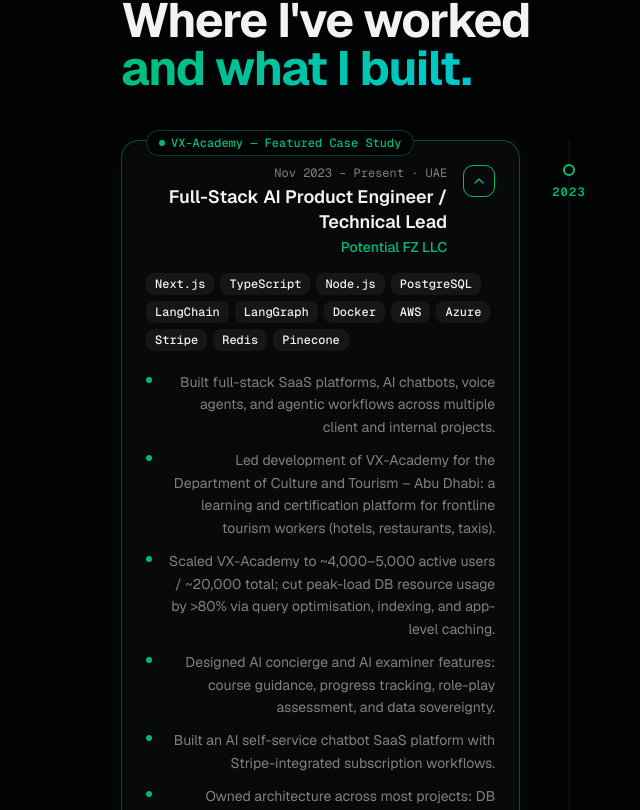
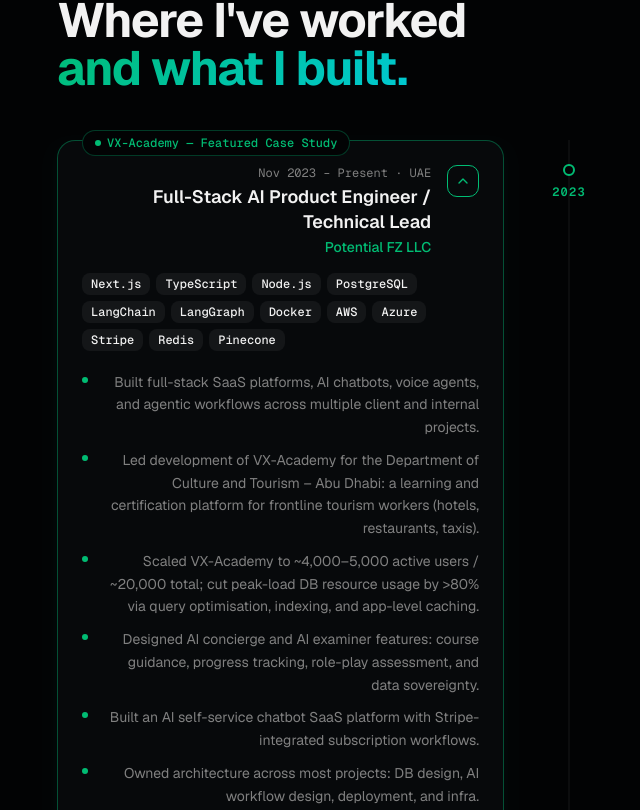
Before and after one commit to KeenanFernandes2000/portfoliowebsite, a Next.js app: page / in a window 1280 px wide. Shown: the part 1930-2740 px from the top of the page, without its empty margins (71-711 px from the left). Built offline with nearby package versions, Linux system fonts and the light colour scheme.

Commit message:
fix(experience): animate expand + widen layout

```diff
--- a/components/sections/experience.tsx
+++ b/components/sections/experience.tsx
@@ -1,7 +1,7 @@
 "use client";
 
 import * as React from "react";
-import { useInView } from "framer-motion";
+import { useInView, AnimatePresence, motion } from "framer-motion";
 import { useReducedMotion } from "framer-motion";
 import { ChevronDown } from "lucide-react";
 import { cn } from "@/lib/utils";
@@ -200,8 +200,21 @@
           </div>
 
           {/* Expandable bullets */}
+          <AnimatePresence initial={false}>
             {expanded && (
-            <ul className="mt-5 space-y-2.5" role="list">
+              <motion.ul
+                key="bullets"
+                role="list"
+                initial={{ height: 0, opacity: 0 }}
+                animate={{ height: "auto", opacity: 1 }}
+                exit={{ height: 0, opacity: 0 }}
+                transition={{
+                  height: { duration: 0.35, ease: [0.16, 1, 0.3, 1] },
+                  opacity: { duration: 0.25, ease: "easeOut" },
+                }}
+                className="overflow-hidden"
+              >
+                <div className="mt-5 space-y-2.5">
                   {job.bullets.map((bullet, i) => (
                     <li
                       key={i}
@@ -214,8 +227,10 @@
                       {bullet}
                     </li>
                   ))}
-            </ul>
+                </div>
+              </motion.ul>
             )}
+          </AnimatePresence>
         </div>
       </article>
     </FadeInView>
@@ -226,7 +241,7 @@
   return (
     <section
       id="experience"
-      className="py-24 md:py-32 section-padding max-w-6xl mx-auto"
+      className="py-24 md:py-32 section-padding max-w-7xl mx-auto"
       aria-labelledby="experience-heading"
     >
       <FadeInView>
@@ -256,13 +271,13 @@
           aria-hidden="true"
         />
 
-        <div className="space-y-12">
+        <div className="space-y-16 md:space-y-20">
           {JOBS.map((job, i) => {
             const isLeft = i % 2 === 0;
             return (
               <div
                 key={job.company + job.period}
-                className="relative grid grid-cols-[3rem_1fr] md:grid-cols-[1fr_auto_1fr] gap-x-4 md:gap-x-8 items-start"
+                className="relative grid grid-cols-[3rem_1fr] md:grid-cols-[1fr_auto_1fr] gap-x-4 md:gap-x-12 items-start"
               >
                 {/* Desktop: card column (1 or 3) */}
                 <div
```
Lines whose indentation alone changed are shown as unchanged.
